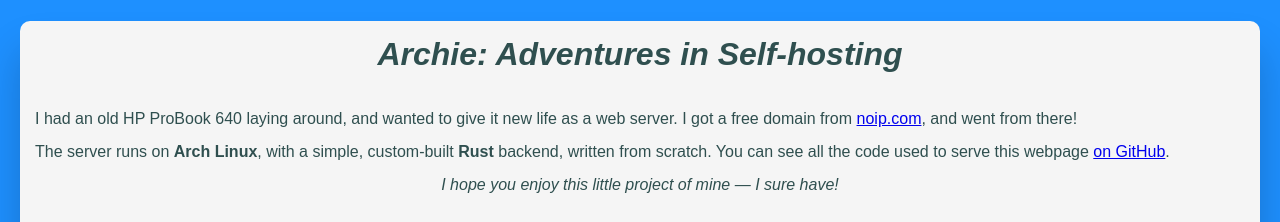
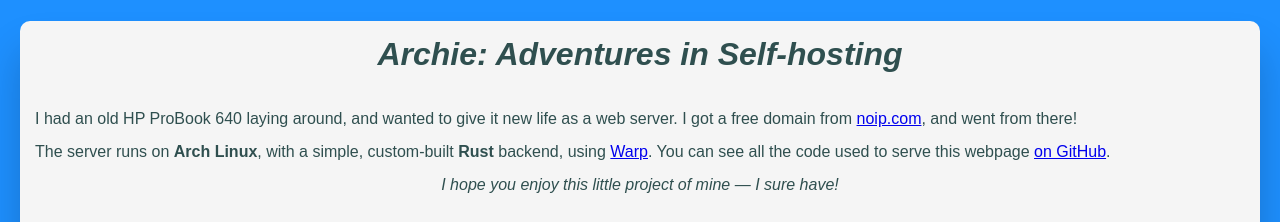
Before and after one commit to lmr97/archie-server, a plain HTML site: page home.html in a window 1280 px wide. Shown: the top 222 px of the page. Drawn offline with Linux system fonts and the light colour scheme.

Commit message:
update to homepage

```diff
--- a/home.html
+++ b/home.html
@@ -35,7 +35,7 @@
     <p>I had an old HP ProBook 640 laying around, and wanted to give it new
         life as a web server. I got a free domain from
         <a href="https://www.noip.com/">noip.com</a>, and went from there!
-    <p>The server runs on <b>Arch Linux</b>, with a simple, custom-built <b>Rust</b> backend, written from scratch.
+    <p>The server runs on <b>Arch Linux</b>, with a simple, custom-built <b>Rust</b> backend, using <a href="https://github.com/seanmonstar/warp">Warp</a>.
         You can see all the code used to serve this webpage <a href="https://github.com/lmr97/archie-server">on GitHub</a>.</p>
     <div style="text-align:center;"><p><i>I hope you enjoy this little project of mine &mdash; I sure have!</i></p></div>
 
```
